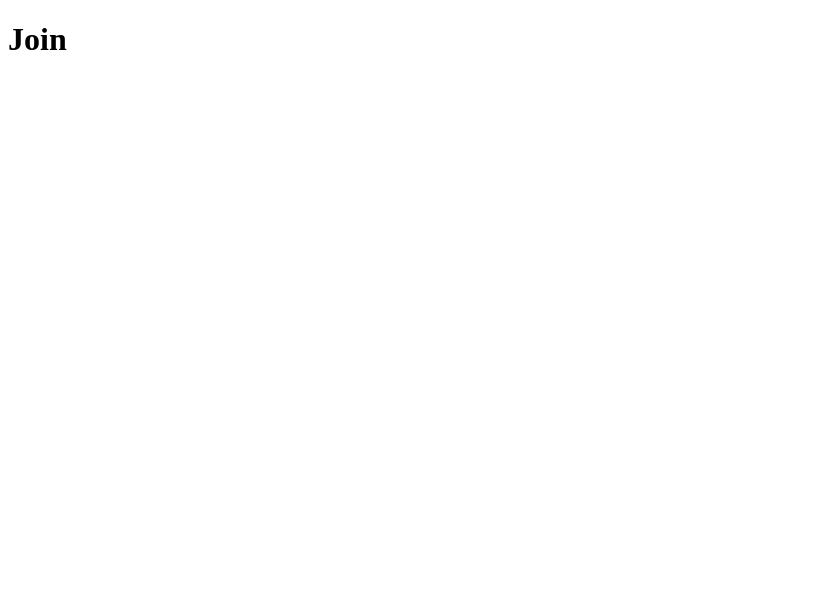
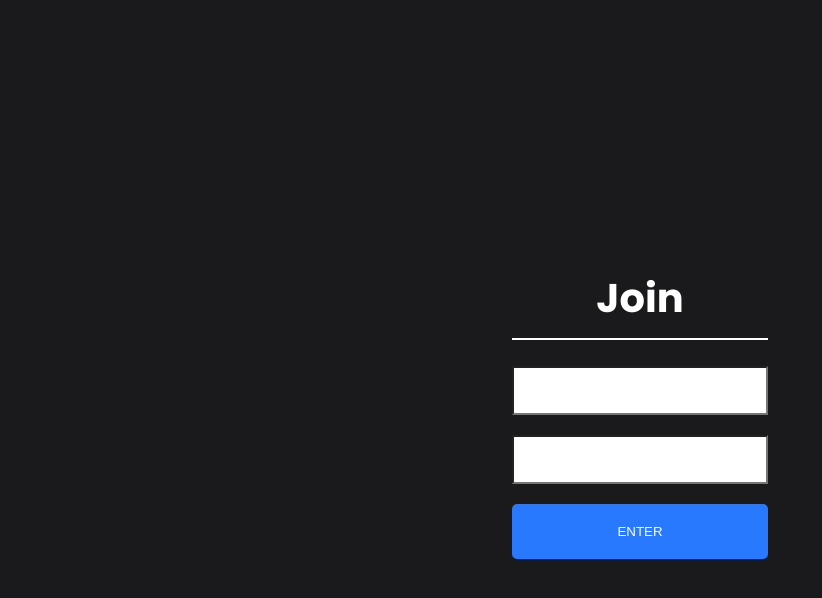
Before and after one commit to T-Damer/chao-chat, a React (Create React App) app in the folder client/: page / in a window 1280 px wide. Shown: the top 598 px of the page, without its empty margins (0-822 px from the left). Built offline with nearby package versions, Linux system fonts and the light colour scheme.

Commit message:
Styles and refactoring

```diff
--- a/client/src/App.js
+++ b/client/src/App.js
@@ -5,8 +5,8 @@
   Route,
 } from 'react-router-dom'
 
-import Join from './components/Join'
-import Chat from './components/Chat'
+import Join from './components/Join/Join'
+import Chat from './components/Chat/Chat'
 
 const App = () => (
   <Router>
--- a/client/src/components/Chat.js
+++ /dev/null
@@ -1,9 +0,0 @@
-import React from 'react'
-
-const Chat = () => {
-    return(
-        <h1>Chat</h1>
-    )
-}
-
-export default Chat
--- /dev/null
+++ b/client/src/components/Chat/Chat.css
@@ -0,0 +1,34 @@
+.outerContainer {
+  display: flex;
+  justify-content: center;
+  align-items: center;
+  height: 100vh;
+  background-color: #1a1a1d;
+}
+
+.container {
+  display: flex;
+  flex-direction: column;
+  justify-content: space-between;
+  background: #ffffff;
+  border-radius: 8px;
+  height: 60%;
+  width: 35%;
+}
+
+@media (min-width: 320px) and (max-width: 480px) {
+  .outerContainer {
+    height: 100%;
+  }
+
+  .container {
+    width: 100%;
+    height: 100%;
+  }
+}
+
+@media (min-width: 480px) and (max-width: 1200px) {
+  .container {
+    width: 60%;
+  }
+}
--- /dev/null
+++ b/client/src/components/Chat/Chat.js
@@ -0,0 +1,9 @@
+import React from 'react'
+
+import './Chat.css'
+
+const Chat = () => {
+  return <h1>Chat</h1>
+}
+
+export default Chat
--- a/client/src/components/Join.js
+++ /dev/null
@@ -1,7 +0,0 @@
-import React from 'react'
-
-const Join = () => {
-  return <h1>Join</h1>
-}
-
-export default Join
--- /dev/null
+++ b/client/src/components/Join/Join.css
@@ -0,0 +1,72 @@
+@import url('https://fonts.googleapis.com/css2?family=Poppins:wght@100;200;400;500;600;700;800;900&display=swap');
+
+html,
+body {
+  font-family: 'Poppins', sans-serif;
+  padding: 0;
+  margin: 0;
+}
+
+#root {
+  height: 100vh;
+}
+
+* {
+  box-sizing: border-box;
+}
+
+.join__wrapper {
+  display: flex;
+  justify-content: center;
+  text-align: center;
+  height: 100vh;
+  align-items: center;
+  background-color: #1a1a1d;
+}
+
+.join__container {
+  width: 20%;
+}
+
+.join__input {
+  border-radius: 0;
+  padding: 15px 20px;
+  width: 100%;
+}
+
+.join__heading {
+  color: white;
+  font-size: 2.5em;
+  padding-bottom: 10px;
+  border-bottom: 2px solid white;
+}
+
+.join__button {
+  color: #fff !important;
+  text-transform: uppercase;
+  text-decoration: none;
+  background: #2979ff;
+  padding: 20px;
+  border-radius: 5px;
+  display: inline-block;
+  border: none;
+  width: 100%;
+}
+
+.mt-20 {
+  margin-top: 20px;
+}
+
+@media (min-width: 320px) and (max-width: 480px) {
+  .joinOuterContainer {
+    height: 100%;
+  }
+
+  .joinInnerContainer {
+    width: 90%;
+  }
+}
+
+button:focus {
+  outline: 0;
+}
--- /dev/null
+++ b/client/src/components/Join/Join.js
@@ -0,0 +1,52 @@
+import React, { useState } from 'react'
+import { Link } from 'react-router-dom'
+
+import './Join.css'
+
+const Join = () => {
+  const [name, setName] = useState('')
+  const [room, setRoom] = useState('')
+
+  return (
+    <div className="join__wrapper">
+      <div className="join__container">
+        <h1 className="join__heading">Join</h1>
+        <div>
+          <input
+            placeholder=""
+            className="join__input"
+            type="text"
+            onChange={(event) =>
+              setName(event.target.value)
+            }
+          />
+        </div>
+        <div>
+          <input
+            placeholder=""
+            className="join__input mt-20"
+            type="text"
+            onChange={(event) =>
+              setRoom(event.target.value)
+            }
+          />
+        </div>
+        <Link
+          onClick={(event) =>
+            !name || !room ? event.preventDefault() : null
+          }
+          to={`/chat?name=${name}&room=${room}`}
+        >
+          <button
+            className="join__button mt-20"
+            type="submit"
+          >
+            Enter
+          </button>
+        </Link>
+      </div>
+    </div>
+  )
+}
+
+export default Join
```
